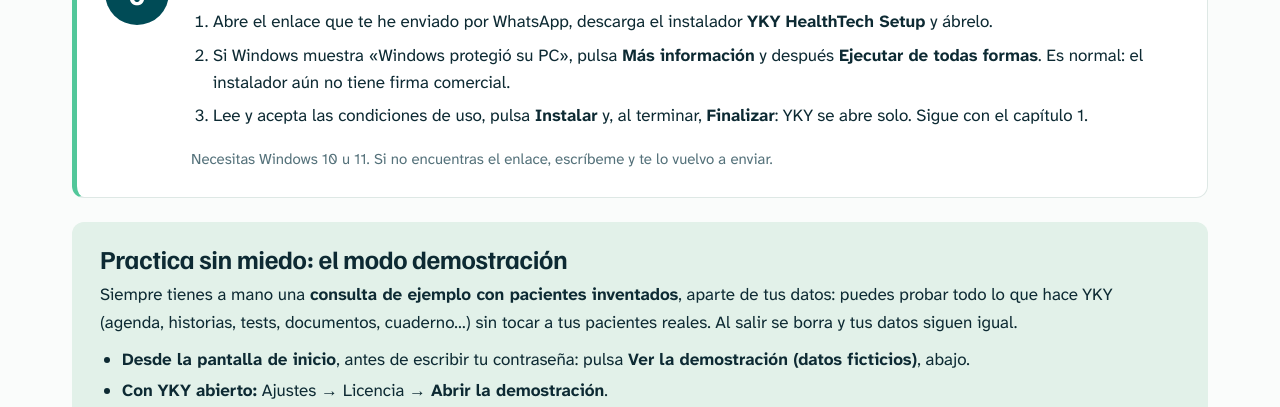
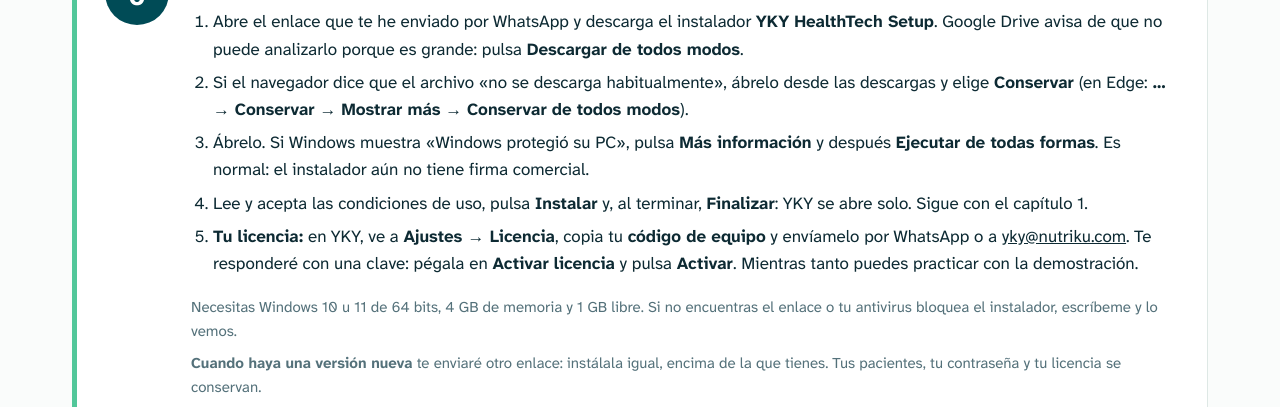
Before and after one commit to rociogomeznutricion/yky, a plain HTML site: page empezar/index.html in a window 1280 px wide. Shown: the part 377-784 px from the top of the page. Drawn offline with Linux system fonts and the light colour scheme.

Commit message:
Empezar: avisos de descarga de Drive y del navegador, licencia paso a paso, antivirus, actualizar y requisitos

```diff
--- a/empezar/index.html
+++ b/empezar/index.html
@@ -49,11 +49,14 @@
     <div>
       <h2 id="paso0">Instala YKY</h2>
       <ol>
-        <li>Abre el enlace que te he enviado por WhatsApp, descarga el instalador <strong>YKY HealthTech Setup</strong> y ábrelo.</li>
-        <li>Si Windows muestra «Windows protegió su PC», pulsa <strong>Más información</strong> y después <strong>Ejecutar de todas formas</strong>. Es normal: el instalador aún no tiene firma comercial.</li>
+        <li>Abre el enlace que te he enviado por WhatsApp y descarga el instalador <strong>YKY HealthTech Setup</strong>. Google Drive avisa de que no puede analizarlo porque es grande: pulsa <strong>Descargar de todos modos</strong>.</li>
+        <li>Si el navegador dice que el archivo «no se descarga habitualmente», ábrelo desde las descargas y elige <strong>Conservar</strong> (en Edge: <strong>…</strong> → <strong>Conservar</strong> → <strong>Mostrar más</strong> → <strong>Conservar de todos modos</strong>).</li>
+        <li>Ábrelo. Si Windows muestra «Windows protegió su PC», pulsa <strong>Más información</strong> y después <strong>Ejecutar de todas formas</strong>. Es normal: el instalador aún no tiene firma comercial.</li>
         <li>Lee y acepta las condiciones de uso, pulsa <strong>Instalar</strong> y, al terminar, <strong>Finalizar</strong>: YKY se abre solo. Sigue con el capítulo 1.</li>
+        <li><strong>Tu licencia:</strong> en YKY, ve a <strong>Ajustes → Licencia</strong>, copia tu <strong>código de equipo</strong> y envíamelo por WhatsApp o a <a href="mailto:yky@nutriku.com">yky@nutriku.com</a>. Te responderé con una clave: pégala en <strong>Activar licencia</strong> y pulsa <strong>Activar</strong>. Mientras tanto puedes practicar con la demostración.</li>
       </ol>
-      <p class="paso0-nota">Necesitas Windows 10 u 11. Si no encuentras el enlace, escríbeme y te lo vuelvo a enviar.</p>
+      <p class="paso0-nota">Necesitas Windows 10 u 11 de 64 bits, 4 GB de memoria y 1 GB libre. Si no encuentras el enlace o tu antivirus bloquea el instalador, escríbeme y lo vemos.</p>
+      <p class="paso0-nota" style="margin-top:8px"><strong>Cuando haya una versión nueva</strong> te enviaré otro enlace: instálala igual, encima de la que tienes. Tus pacientes, tu contraseña y tu licencia se conservan.</p>
     </div>
   </section>
 
```
